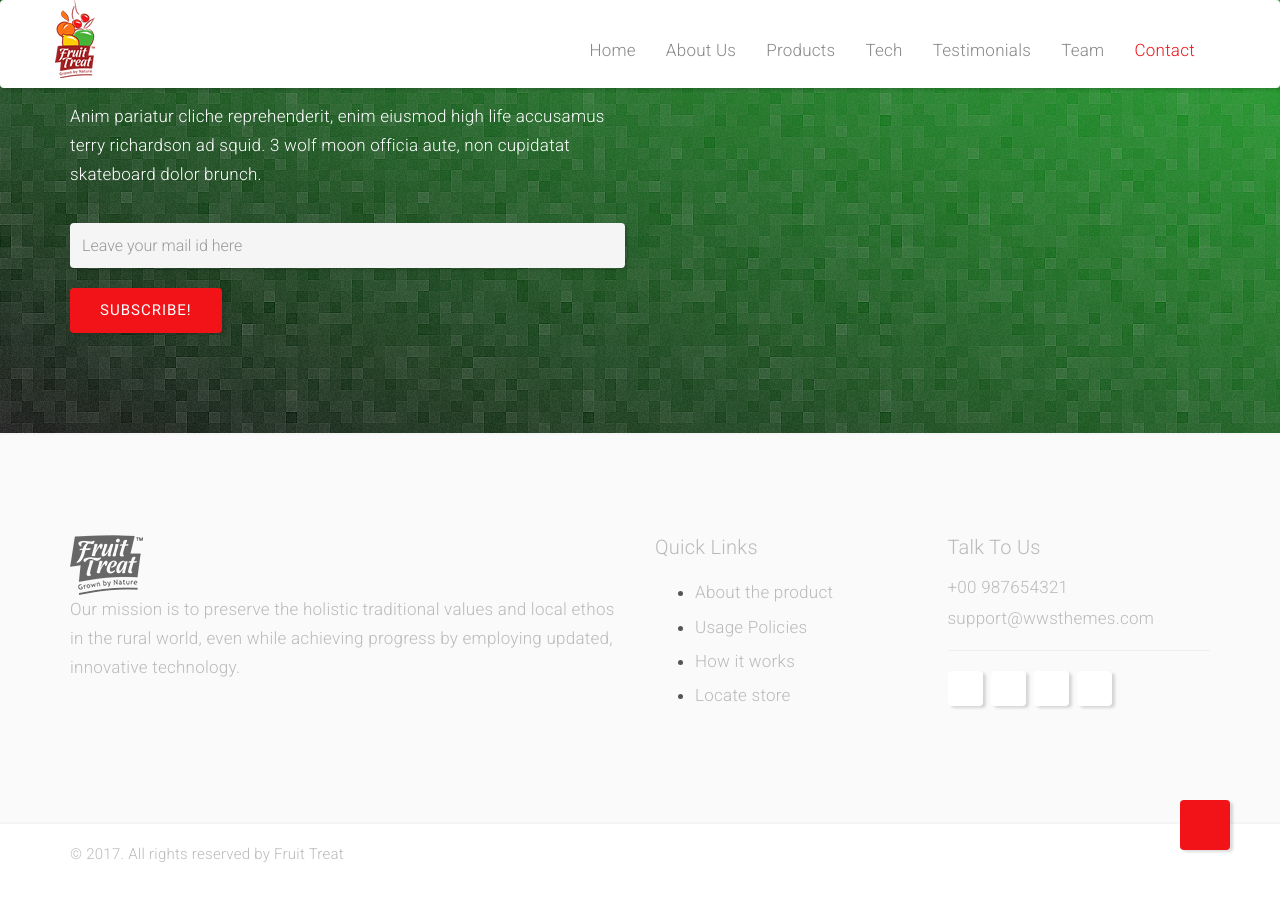
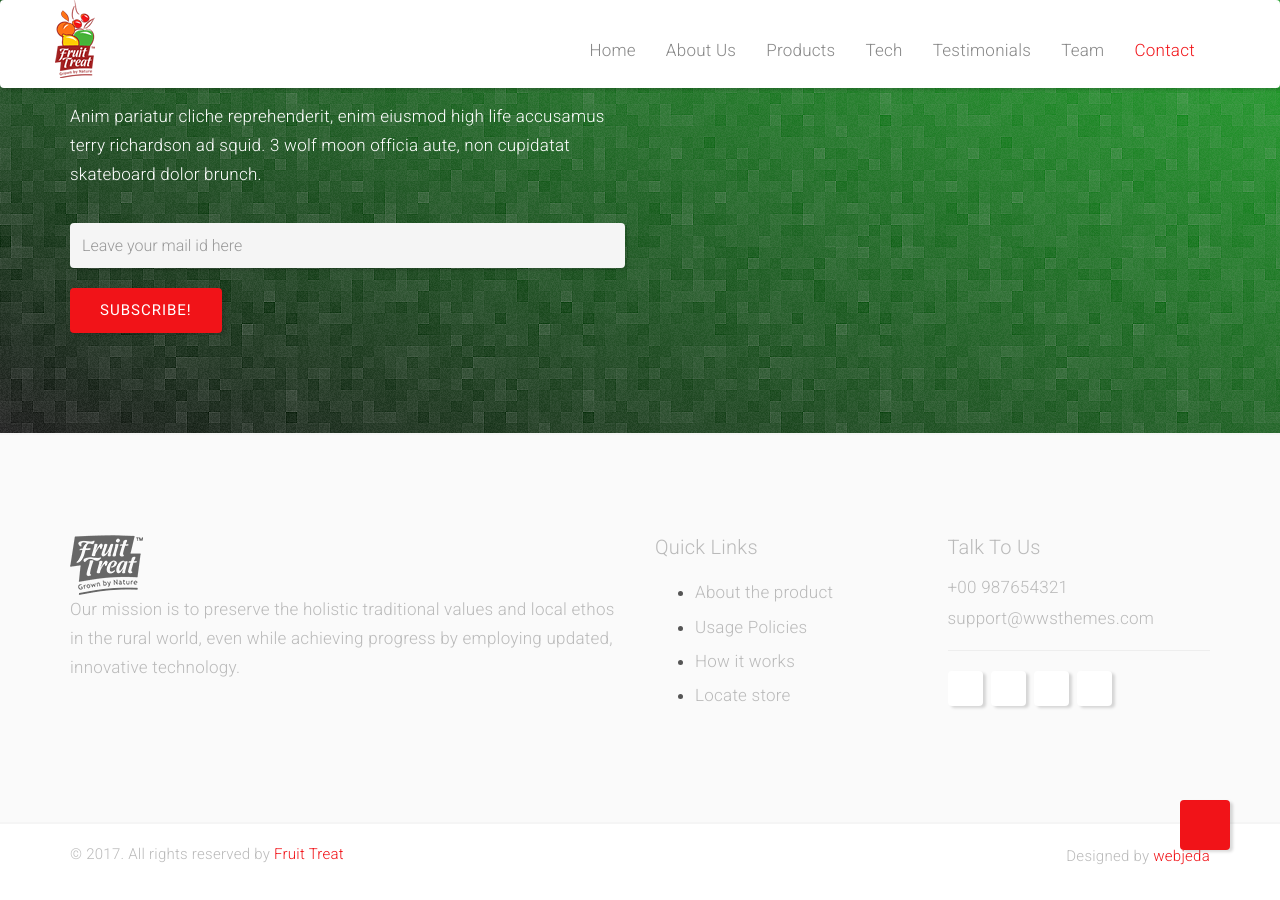
Before and after one commit to c10h14n2movie/fruit-treat, a Jekyll site: the page built from index.html, in a window 1280 px wide and 900 px high, scrolled down 4494 px. Built offline with Jekyll 4.4.1, drawn with Linux system fonts in a browser that asks for light colours; some web fonts are replaced.

Commit message:
copyrights

```diff
--- a/_includes/footer.html
+++ b/_includes/footer.html
@@ -43,8 +43,11 @@
         <div class="footer-sec">            <!-- Secondary Footer -->
             <div class="container">
                 <div class="row">
-                    <div class="col-md-12">
-                        <span class="copyright">© 2017. All rights reserved by Fruit Treat</span>
+                    <div class="col-md-4">
+                        <span class="copyright">© 2017. All rights reserved by <a href="https://fruittreat.com">Fruit Treat</a></span>
+                    </div>
+                    <div class="col-md-4 col-md-offset-4">
+                        <p class="text-right">Designed by <a href="http://webjeda.com">webjeda</a></p>
                     </div>
                 </div>
             </div>
```
